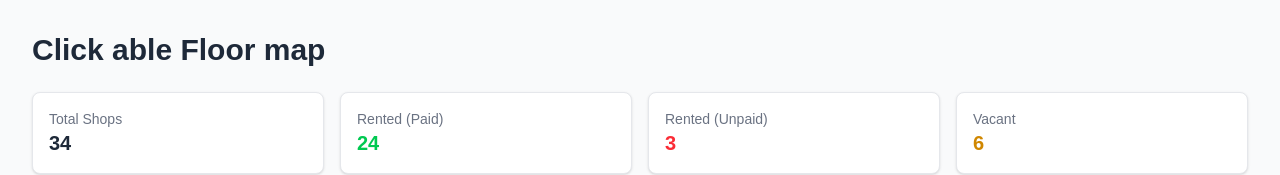
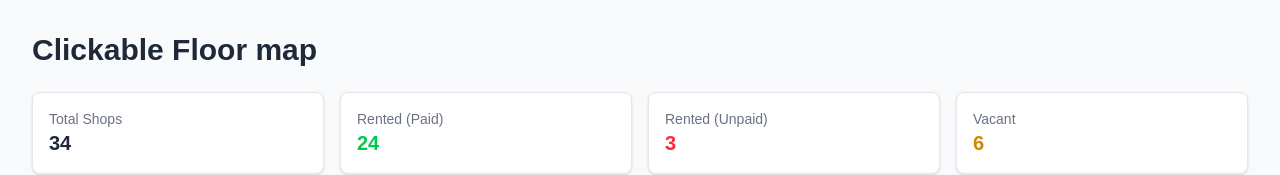
Before and after one commit to umairarshad-dev/Clickable-Floor-map, a Next.js app: page / in a window 1280 px wide. Shown: the top 175 px of the page. Built offline with nearby package versions, Linux system fonts and the light colour scheme.

Commit message:
minor change

```diff
--- a/src/app/page.tsx
+++ b/src/app/page.tsx
@@ -488,7 +488,7 @@ export default function Home() {
 		<main className="min-h-screen p-4 md:p-8 bg-gray-50">
 			<div className="max-w-7xl mx-auto">
 				<h1 className="text-3xl font-bold text-gray-800 mb-6">
-					Click able Floor map
+					Clickable Floor map
 				</h1>
 
 				{/* Stats Card */}
```
